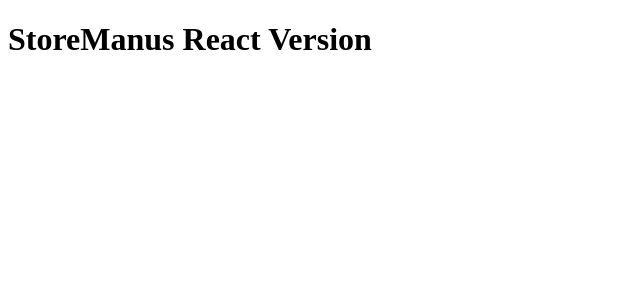
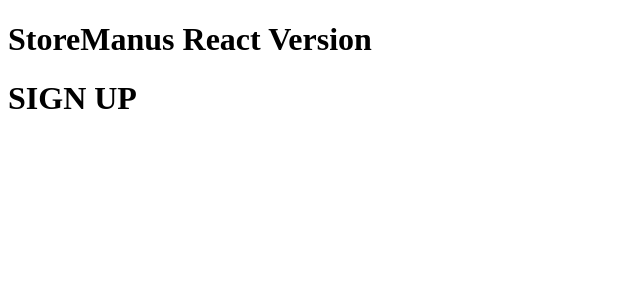
Before and after one commit to XROLE/storeManus-React, a React app: page / in a window 1280 px wide. Shown: the top 300 px of the page, without its empty margins (0-640 px from the left). Built offline with nearby package versions, Linux system fonts and the light colour scheme.

Commit message:
install react-dum, react-redux, redux, and redux thunk create store and connect application store with component create signup container and connect it to redux create action directory and add action type file [Finishes 163671331]

```diff
--- a/components/App.js
+++ b/components/App.js
@@ -1,10 +1,18 @@
 import React, { Component } from 'react';
+import {Provider} from 'react-redux';
+import store from '../store';
+import SignUP from './signUp';
 
 class App extends Component{
   render(){
-    return <div>
+    return (
+      <Provider store = {store}>
+    <div>
       <h1> StoreManus React Version</h1>
+      < SignUP />
     </div>
+    </Provider>
+    );
   }
 }
 
--- /dev/null
+++ b/components/signUp.js
@@ -0,0 +1,30 @@
+import React, { Component } from 'react';
+import { connect } from 'react-redux';
+import PropTypes from 'prop-types';
+import { SIGN_UP } from '../store/actions/types';
+
+class SignUp extends Component{
+  render(){
+    return (
+    <div>
+      <h1> {this.props.title}</h1>
+    </div>
+    );
+  }
+};
+
+SignUp.propTypes = {
+  title: PropTypes.string.isRequired,
+  alertSignUp: PropTypes.func.isRequired
+}
+
+const mapStateToProps = (state) => ({
+  title: state.signUp.title
+});
+
+const mapDispatchToProps = (dispatch) => ({
+  alertSignUp: () => dispatch({ type: SIGN_UP })
+});
+
+
+export default connect(mapStateToProps, mapDispatchToProps)(SignUp);
--- a/package.json
+++ b/package.json
@@ -15,7 +15,10 @@
     "babel-register": "^6.26.0",
     "eslint-config-airbnb-base": "^13.1.0",
     "react": "^16.7.0",
-    "react-dom": "^16.7.0"
+    "react-dom": "^16.7.0",
+    "react-redux": "^6.0.0",
+    "redux": "^4.0.1",
+    "redux-thunk": "^2.3.0"
   },
   "devDependencies": {
     "@babel/preset-env": "^7.3.1",
--- /dev/null
+++ b/store/actions/types.js
@@ -0,0 +1 @@
+export const SIGN_UP = 'sign up';
--- /dev/null
+++ b/store/index.js
@@ -0,0 +1,13 @@
+import {createStore, applyMiddleware, compose} from 'redux';
+import thunk from 'redux-thunk';
+import rootReducers from './reducers';
+
+const initialState = {};
+
+const middleware = [thunk];
+
+const store = createStore(rootReducers, initialState, compose(
+  applyMiddleware(thunk), window.__REDUX_DEVTOOLS_EXTENSION__ && window.__REDUX_DEVTOOLS_EXTENSION__()
+));
+
+export default store;
--- /dev/null
+++ b/store/reducers/index.js
@@ -0,0 +1,7 @@
+import {combineReducers} from 'redux';
+import signUpReducer from './signUpReducer';
+
+
+export default combineReducers({
+  signUp: signUpReducer
+});
--- /dev/null
+++ b/store/reducers/signUpReducer.js
@@ -0,0 +1,17 @@
+import { SIGN_UP } from '../actions/types';
+
+const initialState = {
+  title: 'SIGN UP'
+};
+
+export default function(state = initialState, action){
+  switch(action.type){
+    case SIGN_UP: {
+      return {
+        ...state
+      }
+    }
+    default:
+      return state;
+  }
+}
```
Also changed, not shown: 1 other file (tests, documents, lock files or other folders).
